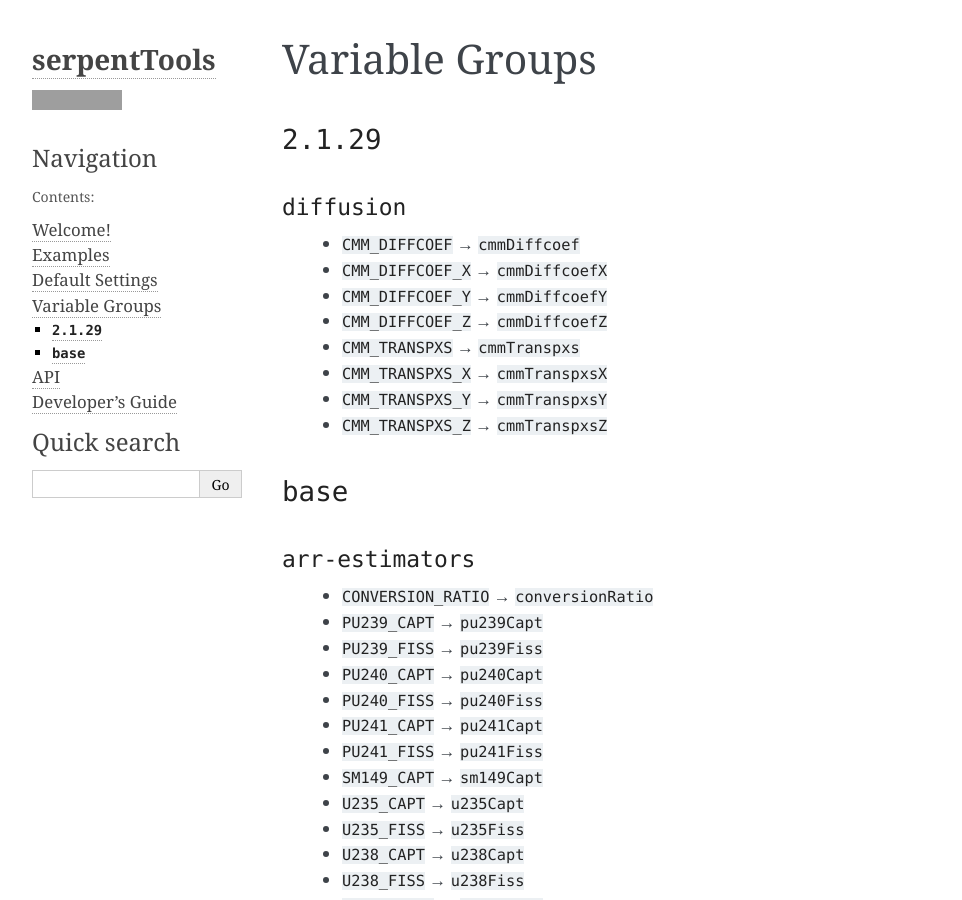
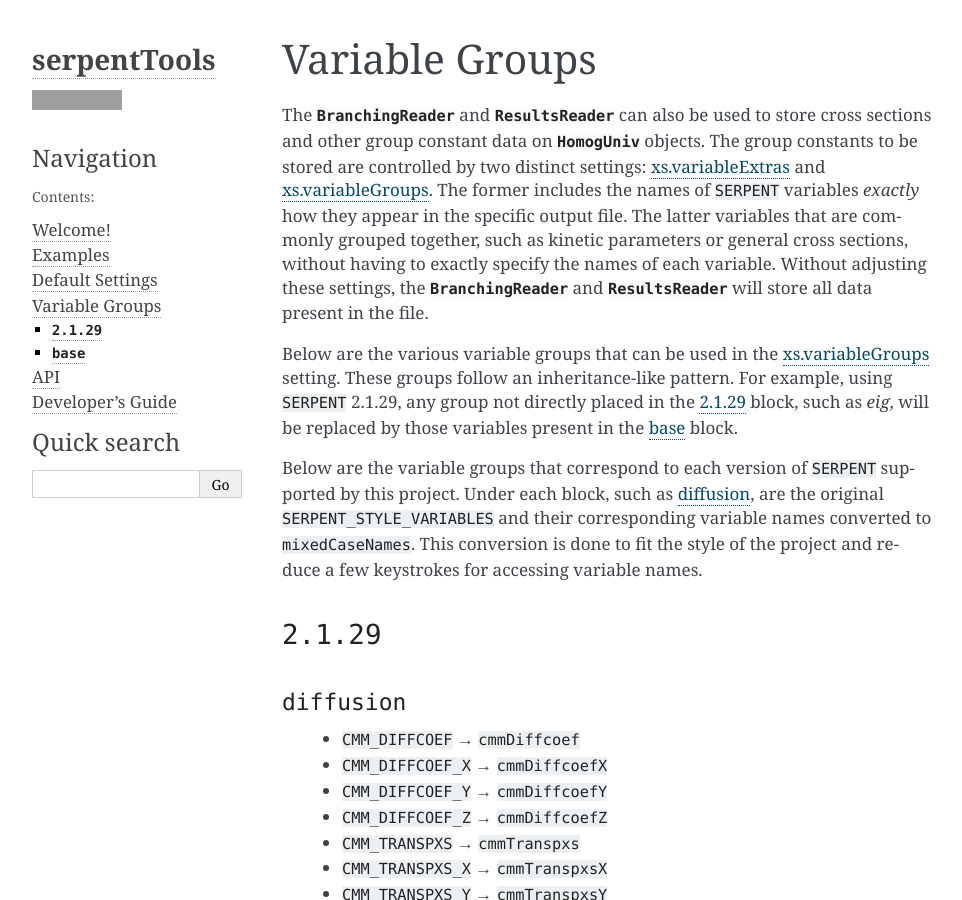
Before and after one commit to CORE-GATECH-GROUP/serpent-tools, a Sphinx documentation site: the page built from docs/variableGroupsTop.rst, in a window 1280 px wide and 900 px high. Shown: the whole window, without its empty margins (148-1110 px from the left). Built offline with Sphinx 7.4.7, drawn with Linux system fonts in a browser that asks for light colours; grey boxes are pictures that could not be loaded.

Commit message:
Script for including variable groups in documentation

```diff
--- a/docs/rstVariableSets.py
+++ b/docs/rstVariableSets.py
@@ -13,19 +13,24 @@
 VAR_FMTR = "  * ``{original}`` →  ``{converted}``\n"
 OUT_FILE = 'variableGroups.rst'
 IN_FILE = '../serpentTools/variables.yaml'
+REF_FMT = '.. _{}-{}:\n\n'
 SECTION_CHAR = '-'
 SUBSECTION_CHAR = '~'
 
-def versionHeader(title, subsection=False):
+def makeHeading(title, subsection=False):
     hdr = SECTION_CHAR * (len(title) + 4)
     titleTT = '``{}``'.format(title)
     front = ('' if subsection else hdr)
-    return'\n'.join((front, titleTT, hdr)) + '\n\n'
+    return '\n'.join((front, titleTT, hdr)) + '\n\n'
 
-def groupHeader(sssVersion, group):
-    lines = '.. _{}-{}:\n'.format(sssVersion.replace('.', '-'), group)
-    lines += versionHeader(group, subsection=True)
-    return lines
+def makeVersionHeading(sVersion):
+    tag = REF_FMT.format('vars', sVersion.replace('.', '-'))
+    return tag + makeHeading(sVersion)
+
+
+def makeVarGroupHeading(sVersion, groupName):
+    tag = REF_FMT.format(groupName, sVersion.replace('.', '-'))
+    return tag + makeHeading(groupName, True)
 
 def varsToBullets(incomingVars):
     lines = "\n"
@@ -47,12 +52,12 @@
 
     with open(OUT_FILE, 'w') as out:
         for version, varSet in iteritems(variables):
-            out.write(versionHeader(version))
+            out.write(makeVersionHeading(version))
             for group in varSet:
-                out.write(groupHeader(version, group))
+                out.write(makeVarGroupHeading(version, group))
                 out.write(varsToBullets(varSet[group]))
-        out.write(versionHeader('base'))
+        out.write(makeVersionHeading('base'))
         for group in sorted(baseGroups):
             baseVars = baseDict[group]
-            out.write(groupHeader('base', group))
+            out.write(makeVarGroupHeading('base', group))
             out.write(varsToBullets(baseVars))
--- a/docs/variableGroups.rst
+++ b/docs/variableGroups.rst
@@ -1,8 +1,11 @@
+.. _vars-2-1-29:
+
 ----------
 ``2.1.29``
 ----------
 
-.. _2-1-29-diffusion:
+.. _diffusion-2-1-29:
+
 
 ``diffusion``
 -------------
@@ -17,11 +20,14 @@
   * ``CMM_TRANSPXS_Y`` →  ``cmmTranspxsY``
   * ``CMM_TRANSPXS_Z`` →  ``cmmTranspxsZ``
 
+.. _vars-base:
+
 --------
 ``base``
 --------
 
-.. _base-arr-estimators:
+.. _arr-estimators-base:
+
 
 ``arr-estimators``
 ------------------
@@ -41,7 +47,8 @@
   * ``U238_FISS`` →  ``u238Fiss``
   * ``XE135_CAPT`` →  ``xe135Capt``
 
-.. _base-burnup-coeff:
+.. _burnup-coeff-base:
+
 
 ``burnup-coeff``
 ----------------
@@ -56,7 +63,8 @@
   * ``COEF_BU_STEP`` →  ``coefBuStep``
   * ``COEF_IDX`` →  ``coefIdx``
 
-.. _base-eig:
+.. _eig-base:
+
 
 ``eig``
 -------
@@ -69,7 +77,8 @@
   * ``GEOM_ALBEDO`` →  ``geomAlbedo``
   * ``IMP_KEFF`` →  ``impKeff``
 
-.. _base-files:
+.. _files-base:
+
 
 ``files``
 ---------
@@ -81,7 +90,8 @@
   * ``SFY_DATA_DILE_PATH`` →  ``sfyDataDilePath``
   * ``XS_DATA_FILE_PATH`` →  ``xsDataFilePath``
 
-.. _base-gc-meta:
+.. _gc-meta-base:
+
 
 ``gc-meta``
 -----------
@@ -97,7 +107,8 @@
   * ``MICRO_E`` →  ``microE``
   * ``MICRO_NG`` →  ``microNg``
 
-.. _base-kinetics:
+.. _kinetics-base:
+
 
 ``kinetics``
 ------------
@@ -124,7 +135,8 @@
   * ``FWD_ANA_BETA_ZERO`` →  ``fwdAnaBetaZero``
   * ``FWD_ANA_LAMBDA`` →  ``fwdAnaLambda``
 
-.. _base-lifetime:
+.. _lifetime-base:
+
 
 ``lifetime``
 ------------
@@ -136,7 +148,8 @@
   * ``ANA_THERM_FRAC`` →  ``anaThermFrac``
   * ``ANA_THERM_TIME`` →  ``anaThermTime``
 
-.. _base-memory:
+.. _memory-base:
+
 
 ``memory``
 ----------
@@ -152,7 +165,8 @@
   * ``UNUSED_MEMSIZE`` →  ``unusedMemsize``
   * ``XS_MEMSIZE`` →  ``xsMemsize``
 
-.. _base-misc:
+.. _misc-base:
+
 
 ``misc``
 --------
@@ -167,7 +181,8 @@
   * ``IMP_EALF`` →  ``impEalf``
   * ``NUBAR`` →  ``nubar``
 
-.. _base-n-balance:
+.. _n-balance-base:
+
 
 ``n-balance``
 -------------
@@ -185,7 +200,8 @@
   * ``BALA_SRC_NEUTRON_TOT`` →  ``balaSrcNeutronTot``
   * ``BALA_SRC_NEUTRON_VR`` →  ``balaSrcNeutronVr``
 
-.. _base-neutron-physics:
+.. _neutron-physics-base:
+
 
 ``neutron-physics``
 -------------------
@@ -207,7 +223,8 @@
   * ``USE_DELNU`` →  ``useDelnu``
   * ``USE_URES`` →  ``useUres``
 
-.. _base-nuclides:
+.. _nuclides-base:
+
 
 ``nuclides``
 ------------
@@ -221,7 +238,8 @@
   * ``TOT_TRANSMU_REA`` →  ``totTransmuRea``
   * ``TOT_TRANSPORT_NUCLIDES`` →  ``totTransportNuclides``
 
-.. _base-optimization:
+.. _optimization-base:
+
 
 ``optimization``
 ----------------
@@ -233,7 +251,8 @@
   * ``RECONSTRUCT_MICROXS`` →  ``reconstructMicroxs``
   * ``SPECTRUM_COLLAPSE`` →  ``spectrumCollapse``
 
-.. _base-parallel:
+.. _parallel-base:
+
 
 ``parallel``
 ------------
@@ -247,7 +266,8 @@
   * ``SHARE_BUF_ARRAY`` →  ``shareBufArray``
   * ``SHARE_RES2_ARRAY`` →  ``shareRes2Array``
 
-.. _base-parameters:
+.. _parameters-base:
+
 
 ``parameters``
 --------------
@@ -268,7 +288,8 @@
   * ``UFS_MODE`` →  ``ufsMode``
   * ``UFS_ORDER`` →  ``ufsOrder``
 
-.. _base-rad-data:
+.. _rad-data-base:
+
 
 ``rad-data``
 ------------
@@ -295,7 +316,8 @@
   * ``TOT_DECAY_HEAT`` →  ``totDecayHeat``
   * ``TOT_SF_RATE`` →  ``totSfRate``
 
-.. _base-sampling:
+.. _sampling-base:
+
 
 ``sampling``
 ------------
@@ -316,7 +338,8 @@
   * ``ST_FRAC`` →  ``stFrac``
   * ``TOT_COL_EFF`` →  ``totColEff``
 
-.. _base-stats:
+.. _stats-base:
+
 
 ``stats``
 ---------
@@ -328,7 +351,8 @@
   * ``SIMULATION_COMPLETED`` →  ``simulationCompleted``
   * ``SOURCE_POPULATION`` →  ``sourcePopulation``
 
-.. _base-times:
+.. _times-base:
+
 
 ``times``
 ---------
@@ -347,7 +371,8 @@
   * ``TRANSPORT_CPU_USAGE`` →  ``transportCpuUsage``
   * ``TRANSPORT_CYCLE_TIME`` →  ``transportCycleTime``
 
-.. _base-total-rr:
+.. _total-rr-base:
+
 
 ``total-rr``
 ------------
@@ -371,7 +396,8 @@
   * ``TOT_RR`` →  ``totRr``
   * ``TOT_SRCRATE`` →  ``totSrcrate``
 
-.. _base-ures:
+.. _ures-base:
+
 
 ``ures``
 --------
@@ -383,7 +409,8 @@
   * ``URES_EMIN`` →  ``uresEmin``
   * ``URES_SEED`` →  ``uresSeed``
 
-.. _base-versions:
+.. _versions-base:
+
 
 ``versions``
 ------------
@@ -402,7 +429,8 @@
   * ``VERSION`` →  ``version``
   * ``WORKING_DIRECTORY`` →  ``workingDirectory``
 
-.. _base-xs:
+.. _xs-base:
+
 
 ``xs``
 ------
@@ -440,7 +468,8 @@
   * ``TOT`` →  ``tot``
   * ``TRANSPXS`` →  ``transpxs``
 
-.. _base-xs-prod:
+.. _xs-prod-base:
+
 
 ``xs-prod``
 -----------
@@ -463,7 +492,8 @@
   * ``SP6`` →  ``sp6``
   * ``SP7`` →  ``sp7``
 
-.. _base-xs-yields:
+.. _xs-yields-base:
+
 
 ``xs-yields``
 -------------
--- a/docs/variableGroupsTop.rst
+++ b/docs/variableGroupsTop.rst
@@ -1,7 +1,39 @@
+.. |Branching| replace:: :py:class:`~serpentTools.parsers.branching.BranchingReader`
+
+.. |Results| replace:: :py:class:`~serpentTools.parsers.results.ResultsReader`
+
+.. |Serpent| replace:: ``SERPENT``
+
 .. _variable-groups:
 
 ===============
 Variable Groups
 ===============
 
+The |Branching| and |Results| can also be used to store cross sections
+and other group constant data on
+:py:class:`~serpentTools.objects.containers.HomogUniv` objects.
+The group constants to be stored are controlled by two distinct settings:
+:ref:`xs-variableExtras` and :ref:`xs-variableGroups`.
+The former includes the names of |Serpent| variables *exactly* how they
+appear in the specific output file.
+The latter variables that are commonly grouped together, such
+as kinetic parameters or general cross sections, without having to exactly
+specify the names of each variable.
+Without adjusting these settings, the |Branching| and |Results| will store all data
+present in the file.
+
+Below are the various variable groups that can be used in the
+:ref:`xs-variableGroups` setting. These groups follow an inheritance-like
+pattern. For example, using |Serpent| 2.1.29, any group not directly placed
+in the :ref:`vars-2-1-29` block, such as `eig`, will be replaced by those
+variables present in the :ref:`vars-base` block.
+
+Below are the variable groups that correspond to each version of |Serpent|
+supported by this project. Under each block, such as :ref:`diffusion-2-1-29`,
+are the original ``SERPENT_STYLE_VARIABLES`` and their corresponding
+variable names converted to ``mixedCaseNames``. This conversion is done
+to fit the style of the project and reduce a few keystrokes for accessing
+variable names.
+
 .. include:: ./variableGroups.rst
```
